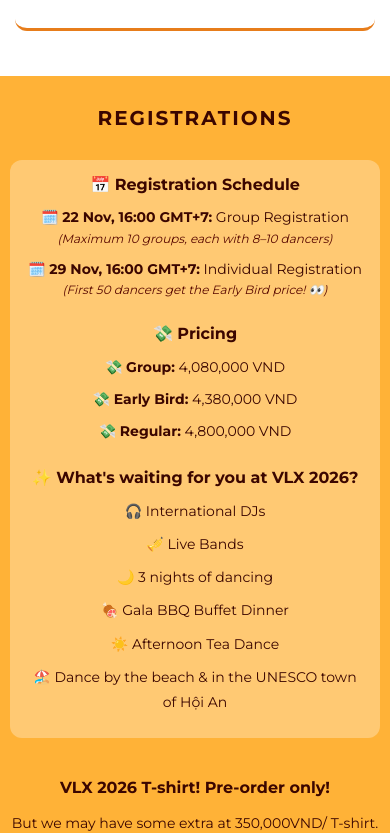
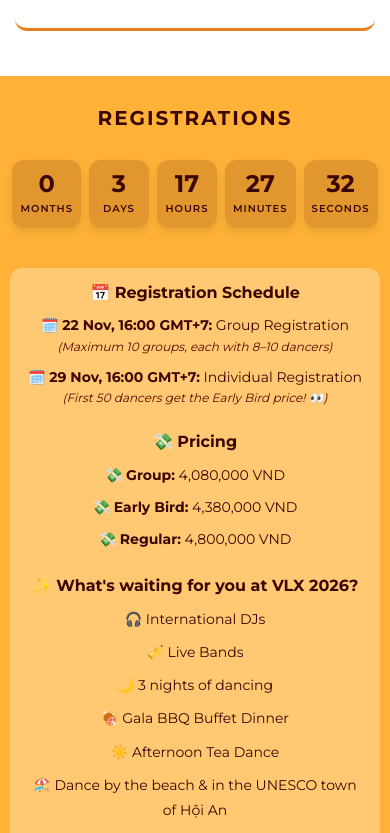
Before and after one commit to MsQdeB/the-vlx2026, an Angular app: page / in a window 390 px wide. Shown: the part 4263-5096 px from the top of the page. Built offline with nearby package versions, Linux system fonts and the light colour scheme.

Commit message:
update countdown timer for registration

```diff
--- a/src/app/feature/registrations/registrations.css
+++ b/src/app/feature/registrations/registrations.css
@@ -13,10 +13,47 @@
 }
 
 .registrations-title {
-  font-size: 26px;
+  font-size: 32px;
   font-weight: 700;
   margin: 0 0 40px 0;
   letter-spacing: 2px;
+}
+
+.countdown-container {
+  display: flex;
+  justify-content: center;
+  gap: 15px;
+  margin-bottom: 40px;
+  flex-wrap: wrap;
+}
+
+.countdown-item {
+  background-color: rgba(59, 6, 0, 0.15);
+  border-radius: 12px;
+  padding: 20px;
+  min-width: 100px;
+  box-shadow: 0 4px 10px rgba(0, 0, 0, 0.1);
+  transition: transform 0.3s ease;
+}
+
+.countdown-item:hover {
+  transform: translateY(-5px);
+}
+
+.countdown-value {
+  font-size: 36px;
+  font-weight: 700;
+  color: #3b0600;
+  line-height: 1;
+  margin-bottom: 8px;
+}
+
+.countdown-label {
+  font-size: 14px;
+  font-weight: 600;
+  color: #3b0600;
+  text-transform: uppercase;
+  letter-spacing: 1px;
 }
 
 .registration-info {
@@ -161,6 +198,19 @@
     font-size: 28px;
   }
 
+  .countdown-item {
+    min-width: 90px;
+    padding: 18px;
+  }
+
+  .countdown-value {
+    font-size: 32px;
+  }
+
+  .countdown-label {
+    font-size: 13px;
+  }
+
   .price-item {
     font-size: 22px;
   }
@@ -195,6 +245,23 @@
 
   .registrations-title {
     font-size: 24px;
+  }
+
+  .countdown-container {
+    gap: 10px;
+  }
+
+  .countdown-item {
+    min-width: 70px;
+    padding: 15px 10px;
+  }
+
+  .countdown-value {
+    font-size: 28px;
+  }
+
+  .countdown-label {
+    font-size: 11px;
   }
 
   .registration-info {
@@ -258,6 +325,24 @@
     margin-bottom: 30px;
   }
 
+  .countdown-container {
+    gap: 8px;
+  }
+
+  .countdown-item {
+    min-width: 60px;
+    padding: 12px 8px;
+  }
+
+  .countdown-value {
+    font-size: 24px;
+    margin-bottom: 5px;
+  }
+
+  .countdown-label {
+    font-size: 10px;
+  }
+
   .registration-info {
     padding: 15px;
   }
@@ -305,3 +390,7 @@
     padding: 12px 25px;
   }
 }
+
+.btn-register-section {
+  text-align: center;
+}
--- a/src/app/feature/registrations/registrations.html
+++ b/src/app/feature/registrations/registrations.html
@@ -1,6 +1,32 @@
 <div class="registrations-container" id="registrations">
   <div class="registrations-content">
     <h3 class="registrations-title">REGISTRATIONS</h3>
+
+    <!-- Countdown Timer -->
+    @if (showCountdown) {
+      <div class="countdown-container">
+        <div class="countdown-item">
+          <div class="countdown-value">{{ countdown.months }}</div>
+          <div class="countdown-label">Months</div>
+        </div>
+        <div class="countdown-item">
+          <div class="countdown-value">{{ countdown.days }}</div>
+          <div class="countdown-label">Days</div>
+        </div>
+        <div class="countdown-item">
+          <div class="countdown-value">{{ countdown.hours }}</div>
+          <div class="countdown-label">Hours</div>
+        </div>
+        <div class="countdown-item">
+          <div class="countdown-value">{{ countdown.minutes }}</div>
+          <div class="countdown-label">Minutes</div>
+        </div>
+        <div class="countdown-item">
+          <div class="countdown-value">{{ countdown.seconds }}</div>
+          <div class="countdown-label">Seconds</div>
+        </div>
+      </div>
+    }
 
     <div class="registration-info">
       <div class="info-section">
@@ -34,7 +60,7 @@
         </ul>
       </div>
     </div>
-
+    <div class="btn-register-section">
       <div class="tshirt-section">
         <h2 class="tshirt-title">VLX 2026 T-shirt! Pre-order only!</h2>
         <p class="tshirt-description">
@@ -47,3 +73,4 @@
       </div>
     </div>
   </div>
+</div>
--- a/src/app/feature/registrations/registrations.ts
+++ b/src/app/feature/registrations/registrations.ts
@@ -1,4 +1,4 @@
-import { Component } from '@angular/core';
+import { Component, OnDestroy, OnInit } from '@angular/core';
 
 @Component({
   selector: 'app-registrations',
@@ -6,11 +6,67 @@
   templateUrl: './registrations.html',
   styleUrls: ['./registrations.css'],
 })
-export class RegistrationsComponent {
+export class RegistrationsComponent implements OnInit, OnDestroy {
+  countdown = {
+    months: 0,
+    days: 0,
+    hours: 0,
+    minutes: 0,
+    seconds: 0,
+  };
+
+  showCountdown = true;
+
+  private intervalId: any;
+  private targetDate = new Date('2025-11-29T16:00:00+07:00'); // November 29, 2025
+
   constructor() {}
+
+  ngOnInit() {
+    this.updateCountdown();
+    this.intervalId = setInterval(() => {
+      this.updateCountdown();
+    }, 1000);
+  }
+
+  ngOnDestroy() {
+    if (this.intervalId) {
+      clearInterval(this.intervalId);
+    }
+  }
+
+  private updateCountdown() {
+    const now = new Date();
+    const difference = this.targetDate.getTime() - now.getTime();
+
+    if (difference > 0) {
+      // Calculate total days
+      const totalDays = Math.floor(difference / (1000 * 60 * 60 * 24));
+
+      // Calculate months and remaining days
+      this.countdown.months = Math.floor(totalDays / 30);
+      const remainingDays = totalDays % 30;
+      this.countdown.days = remainingDays;
+
+      // Calculate hours, minutes, seconds
+      this.countdown.hours = Math.floor((difference % (1000 * 60 * 60 * 24)) / (1000 * 60 * 60));
+      this.countdown.minutes = Math.floor((difference % (1000 * 60 * 60)) / (1000 * 60));
+      this.countdown.seconds = Math.floor((difference % (1000 * 60)) / 1000);
+    } else {
+      // Event has started or passed
+      this.countdown = { months: 0, days: 0, hours: 0, minutes: 0, seconds: 0 };
+      this.showCountdown = false;
+      if (this.intervalId) {
+        clearInterval(this.intervalId);
+      }
+    }
+  }
 
   onRegisterClick() {
     // Open registration link
-    window.open('https://docs.google.com/forms/d/1Um40FnZCoi6Aq6HMq45zkebY9f4StYoUmt673huX_7g/edit', '_blank');
+    window.open(
+      'https://docs.google.com/forms/d/1Um40FnZCoi6Aq6HMq45zkebY9f4StYoUmt673huX_7g/edit',
+      '_blank',
+    );
   }
 }
```
Lines whose indentation alone changed are shown as unchanged.
